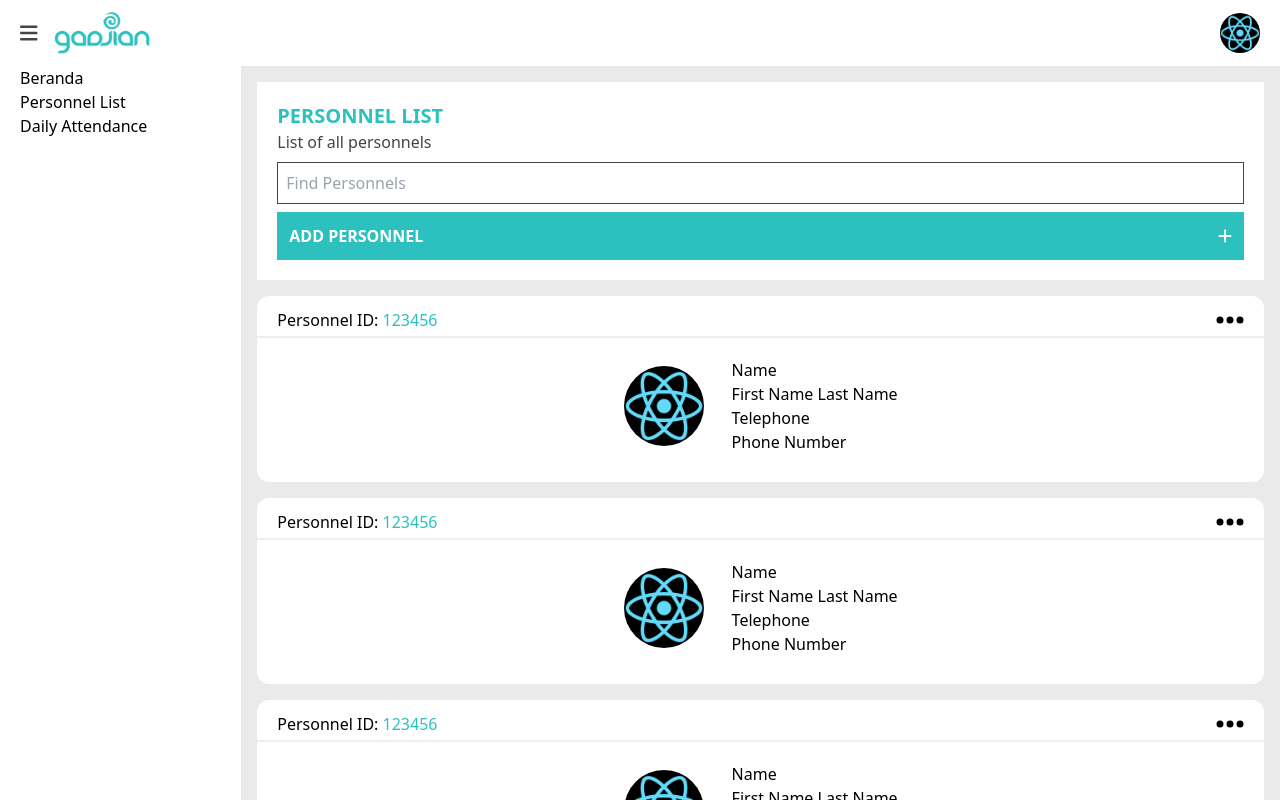
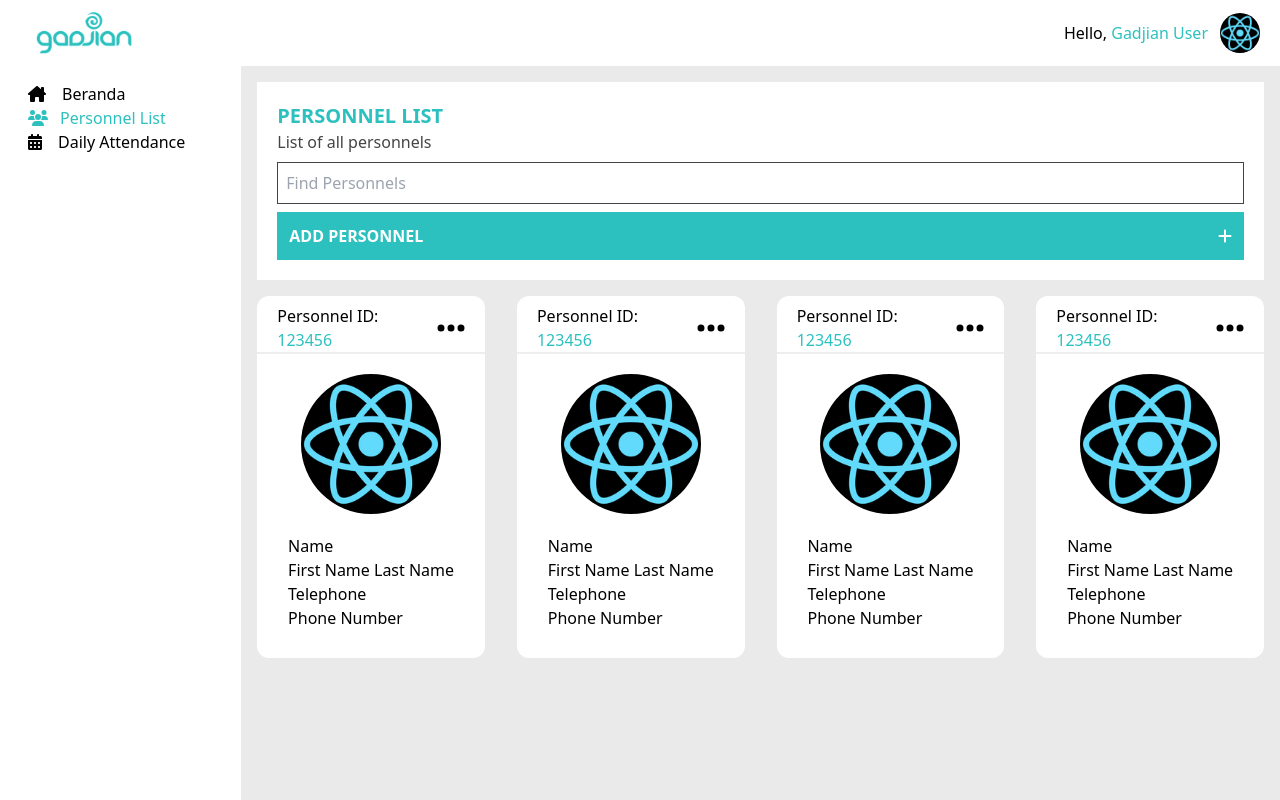
Before and after one commit to dennyzain/personnel-list, a React (Create React App) app: page / in a window 1280 px wide. Shown: the top 800 px of the page. Built offline with nearby package versions, Linux system fonts and the light colour scheme.

Commit message:
create sidebar

```diff
--- a/src/components/molecules/Card.js
+++ b/src/components/molecules/Card.js
@@ -3,21 +3,21 @@ import { FontAwesomeIcon } from '@fortawesome/react-fontawesome';
 
 export default function Card() {
   return (
-    <div className="rounded-xl bg-white m-4 py-2 ">
+    <div className="rounded-xl bg-white mx-4 mt-4 py-2 lg:max-w-[300px] lg:max-h-[auto] ">
       <div className="flex items-center justify-between px-5 border-b-2 border-[#eeeeee]">
         <p>
           Personnel ID: <span className="text-torquise">123456</span>
         </p>
         <FontAwesomeIcon icon={faEllipsis} size="2x" />
       </div>
-      <div className="py-5 flex items-center justify-center">
+      <div className="py-5 flex flex-row items-center justify-center md:flex-col">
         {' '}
         <img
           src="/logo192.png"
           alt="profile-user"
-          className="rounded-full w-[80px] h-[80px] object-contain bg-black"
+          className="rounded-full w-[80px] h-[80px] object-contain bg-black lg:w-[140px] lg:h-[140px] lg:mb-5"
         />
-        <div className="pl-7">
+        <div className="pl-7 lg:text-left lg:pl-0">
           <h4>Name</h4>
           <p>First Name Last Name</p>
           <h4>Telephone</h4>
--- /dev/null
+++ b/src/components/molecules/Sidebar.js
@@ -0,0 +1,25 @@
+import { faCalendarDays, faHouseChimney, faUsers } from '@fortawesome/free-solid-svg-icons';
+import { FontAwesomeIcon } from '@fortawesome/react-fontawesome';
+
+export default function Sidebar() {
+  return (
+    <aside className="w-72 mt-4 px-5 hidden lg:flex">
+      <ul>
+        <li>
+          <FontAwesomeIcon icon={faHouseChimney} className="px-2 mr-2" />
+          <span>Beranda</span>
+        </li>
+        <li className="text-torquise">
+          {' '}
+          <FontAwesomeIcon icon={faUsers} className="px-2 mr-1" />
+          <span>Personnel List</span>
+        </li>
+        <li>
+          {' '}
+          <FontAwesomeIcon icon={faCalendarDays} className="px-2 mr-2" />
+          <span>Daily Attendance</span>
+        </li>
+      </ul>
+    </aside>
+  );
+}
--- a/src/components/organisms/Content/index.js
+++ b/src/components/organisms/Content/index.js
@@ -1,19 +1,14 @@
 import { FontAwesomeIcon } from '@fortawesome/react-fontawesome';
 import { faPlus } from '@fortawesome/free-solid-svg-icons';
 import Card from '../../molecules/Card';
+import Sidebar from '../../molecules/Sidebar';
 
 export default function Content() {
   return (
     <main className="flex">
-      <aside className="w-72 px-5 hidden lg:block">
-        <ul>
-          <li>Beranda</li>
-          <li>Personnel List</li>
-          <li>Daily Attendance</li>
-        </ul>
-      </aside>
-      <section className="bg-[#eaeaea]  w-full">
-        <div className="bg-white m-4 p-5 box-border flex flex-col">
+      <Sidebar />
+      <section className="bg-[#eaeaea]  w-full md:h-screen">
+        <div className="bg-white mt-4 mx-4 p-5 box-border flex flex-col">
           <h1 className="text-torquise text-xl font-bold">PERSONNEL LIST</h1>
           <p className="text-[#444444]">List of all personnels</p>
           <input
@@ -27,10 +22,12 @@ export default function Content() {
             <FontAwesomeIcon icon={faPlus} color="white" />
           </button>
         </div>
-        <Card />
-        <Card />
-        <Card />
-        <Card />
+        <div className="flex flex-col md:flex-row">
+          <Card />
+          <Card />
+          <Card />
+          <Card />
+        </div>
       </section>
     </main>
   );
--- a/src/components/organisms/Header/index.js
+++ b/src/components/organisms/Header/index.js
@@ -6,16 +6,21 @@ export default function Header() {
     <header>
       <nav className="flex justify-between px-5 py-3 items-center">
         <div className="flex">
-          <button type="button">
+          <button type="button" className="lg:hidden">
             <FontAwesomeIcon icon={faBars} color="#444444" size="lg" />
           </button>
           <img src="/logo512.png" alt="logo" className="w-28 pl-4" />
         </div>
-        <img
-          src="/logo192.png"
-          alt="profile-user"
-          className="rounded-full w-[40px] object-contain bg-black"
-        />
+        <div className="flex items-center">
+          <p className="hidden lg:block">
+            Hello, <span className="text-torquise">Gadjian User</span>
+          </p>
+          <img
+            src="/logo192.png"
+            alt="profile-user"
+            className="rounded-full w-[40px] object-contain bg-black ml-3"
+          />
+        </div>
       </nav>
     </header>
   );
```
